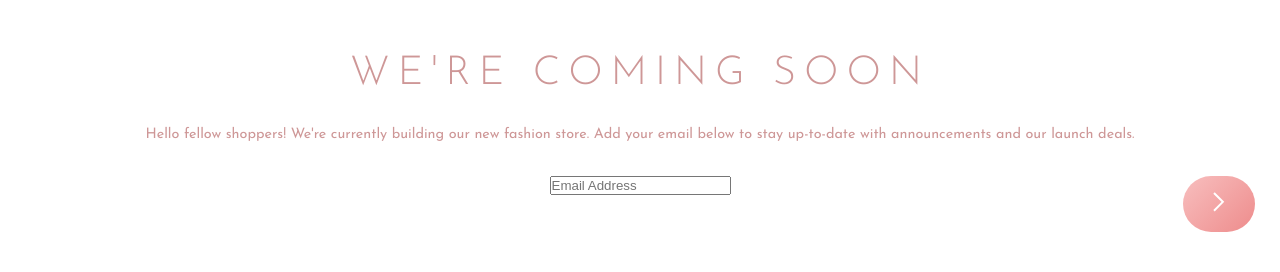
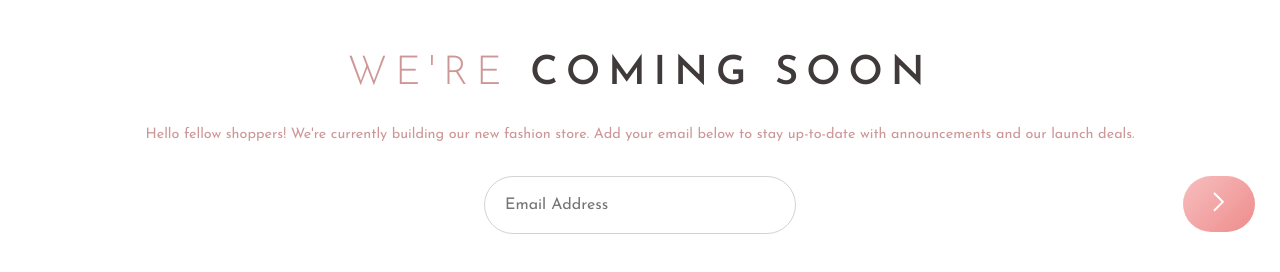
Before and after one commit to kujerocoding/base-apparel-coming-soon-master, a plain HTML site: page index.html in a window 1280 px wide. Shown: the part 250-522 px from the top of the page. Drawn offline with Linux system fonts and the light colour scheme.

Commit message:
Add class name to the input and label

```diff
--- a/index.html
+++ b/index.html
@@ -14,15 +14,15 @@
         <img src="/images/hero-mobile.jpg" alt="" class="img__primary">
         <div class="text__container">
             <h1 class="text__heading">
-                We're coming soon
+                We're <span class="heading--span">coming soon</span>
             </h1>
             <p class="text__paragraph">
                 Hello fellow shoppers! We're currently building our new fashion store. Add your email below to stay up-to-date with announcements and our launch deals.
             </p>
         </div>
         <div class="form__container">
-            <label for="email"></label>
-            <input type="email" id="email" name="email" required placeholder="Email Address">
+            <label for="email" class="label__email"></label>
+            <input class="input__email" type="email" id="email" name="email" required placeholder="Email Address">
             <button class="btn__arrow">
                 <img src="/images/icon-arrow.svg" alt="" class="btn__arrow--icon">
             </button>
```
